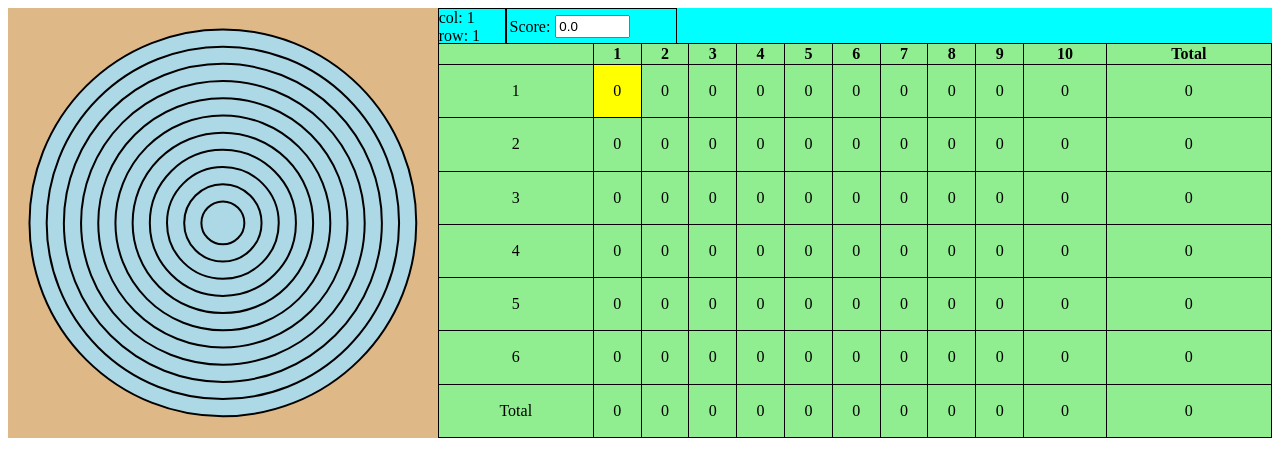
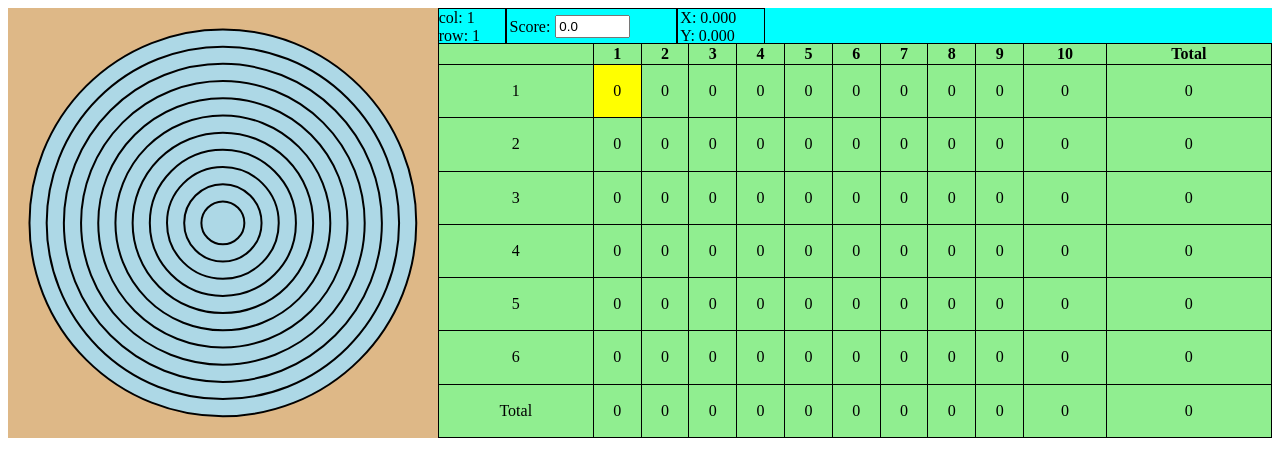
Before and after one commit to konbraphat51/Marksman, a Vue app: page / in a window 1280 px wide. Shown: the top 476 px of the page. Built offline with nearby package versions, Linux system fonts and the light colour scheme.

Commit message:
record coordinates

```diff
--- a/src/App.vue
+++ b/src/App.vue
@@ -1,13 +1,22 @@
 <template>
 	<div class="upper-container">
 		<div class="left">
-			<Mark />
+			<Mark
+				@clickedCoordinates="
+					(coordinates) => {
+						this.selectedX = coordinates.x
+						this.selectedY = coordinates.y
+					}
+				"
+			/>
 		</div>
 		<div class="right">
 			<div class="top">
 				<Inputs
 					:col="colSelected"
 					:row="rowSelected"
+					:x="selectedX"
+					:y="selectedY"
 					v-model:scoreX10="scoreX10"
 				/>
 			</div>
@@ -45,6 +54,8 @@ export default {
 			rowSelected: 0,
 			colSelected: 0,
 			scoreX10: 0,
+			selectedX: 0,
+			selectedY: 0,
 		}
 	},
 	mounted() {
@@ -73,12 +84,24 @@ export default {
 
 		_OnSelectionChanged() {
 			this.scoreX10 = this.dataShot[this.rowSelected][this.colSelected].scoreX10
+			this.selectedX = this.dataShot[this.rowSelected][this.colSelected].x
+			this.selectedY = this.dataShot[this.rowSelected][this.colSelected].y
 		},
 	},
 	watch: {
 		scoreX10(newValue) {
 			if (this.dataInitialized) {
 				this.dataShot[this.rowSelected][this.colSelected].scoreX10 = newValue
+			}
+		},
+		selectedX(newValue) {
+			if (this.dataInitialized) {
+				this.dataShot[this.rowSelected][this.colSelected].x = newValue
+			}
+		},
+		selectedY(newValue) {
+			if (this.dataInitialized) {
+				this.dataShot[this.rowSelected][this.colSelected].y = newValue
 			}
 		},
 		rowSelected(newValue) {
--- a/src/components/Inputs.vue
+++ b/src/components/Inputs.vue
@@ -15,6 +15,10 @@
 				step="0.1"
 			/>
 		</div>
+		<div class="coordinates-view">
+			<div class="coordinates-value">X: {{ x.toFixed(3) }}</div>
+			<div class="coordinates-value">Y: {{ y.toFixed(3) }}</div>
+		</div>
 	</div>
 </template>
 
@@ -24,6 +28,8 @@ export default {
 	props: {
 		col: Number,
 		row: Number,
+		x: Number,
+		y: Number,
 		scoreX10: Number,
 	},
 	emits: ["update:scoreX10"],
@@ -73,4 +79,15 @@ export default {
 	width: 40%;
 	margin-left: 5px;
 }
+
+.coordinates-view {
+	display: flex;
+	flex-direction: column;
+	width: 10%;
+	height: 100%;
+	border-style: solid;
+	border-color: black;
+	border-width: 1px;
+	padding-left: 2px;
+}
 </style>
--- a/src/components/Mark.vue
+++ b/src/components/Mark.vue
@@ -1,6 +1,6 @@
 <template>
 	<div class="mark-container">
-		<svg xmlns="http://www.w3.org/2000/svg">
+		<svg xmlns="http://www.w3.org/2000/svg" @click="_OnClicked">
 			<circle
 				v-for="(radius, index) in radius"
 				:r="radius + '%'"
@@ -28,7 +28,16 @@ export default {
 			radius: [45, 41, 37, 33, 29, 25, 21, 17, 13, 9, 5],
 		}
 	},
-	methods: {},
+	emits: ["clickedCoordinates"],
+	methods: {
+		_OnClicked(event) {
+			const svg = event.currentTarget
+			const rect = svg.getBoundingClientRect()
+			const xRelative = (event.clientX - rect.left) / rect.width
+			const yRelative = (event.clientY - rect.top) / rect.height
+			this.$emit("clickedCoordinates", {x: xRelative, y: yRelative})
+		},
+	},
 }
 </script>
 
```
